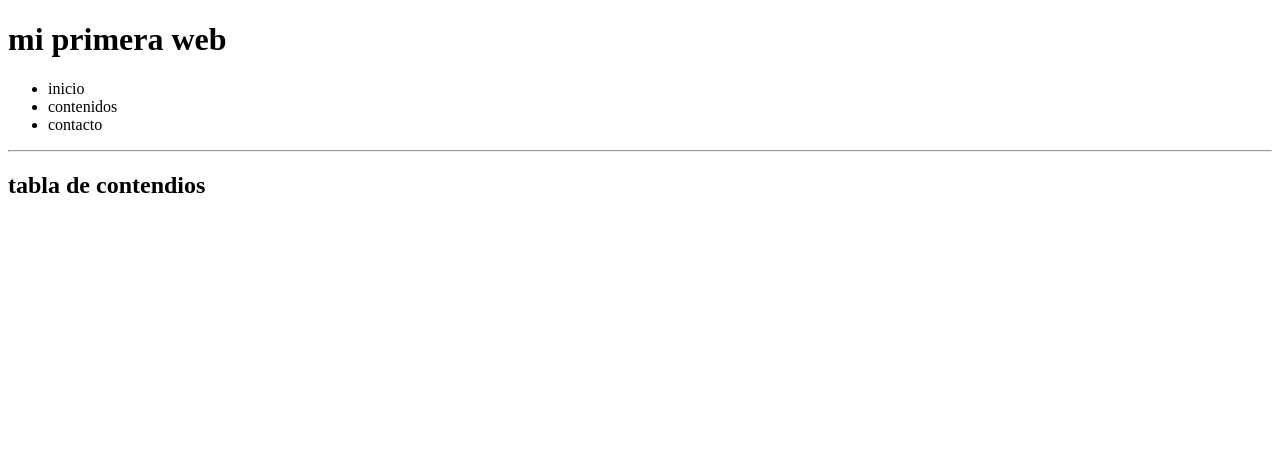
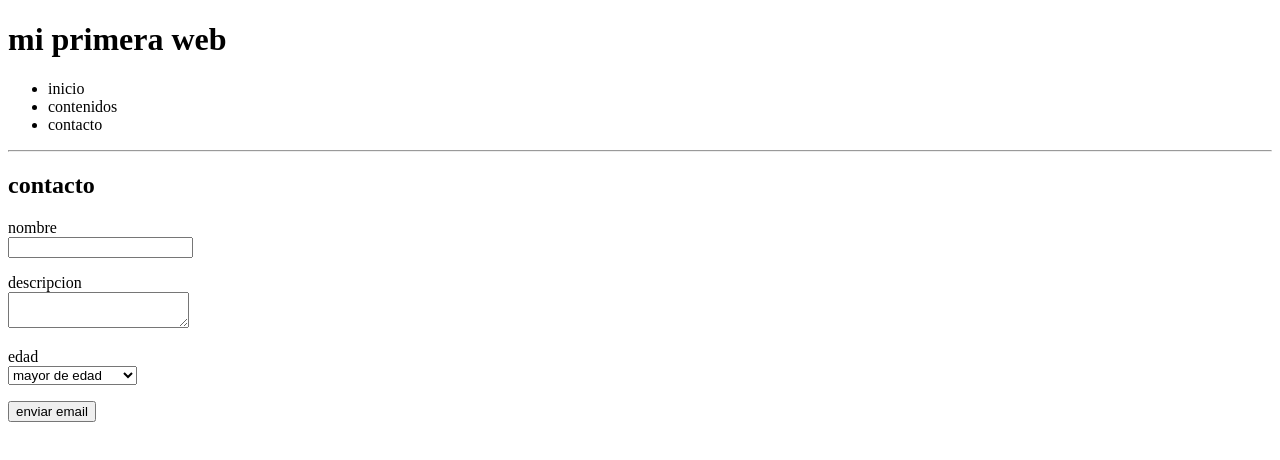
Before and after one commit to sebastia9330/practica3, a plain HTML site: page contacto.html in a window 1280 px wide. Drawn offline with Linux system fonts and the light colour scheme.

Commit message:
hoja contacto

```diff
--- a/contacto.html
+++ b/contacto.html
@@ -18,4 +18,23 @@
     <hr/>
 
 <!--contenido hoja3-->
-<h2>tabla de contendios</h2>
+<h2>contacto</h2>
+<form>
+    <p>
+        <label for="nombre">nombre</label><br/>
+        <input type="text" name="nombre"></input>
+    </p>
+    <p>
+        <label for="descripcion">descripcion</label><br/>
+        <textarea name="descripcion"></textarea>
+    </p>
+    <p>
+        <label for="edad">edad</label><br/>
+        <select name="edad">
+                <option value="mayor">mayor de edad</option>
+                <option value="adulto">adulto</option>
+                <option value="65">mayor de 65 años</option>
+        </select>
+    </p>
+    <input type="submit" value="enviar email">
+</form>
```
